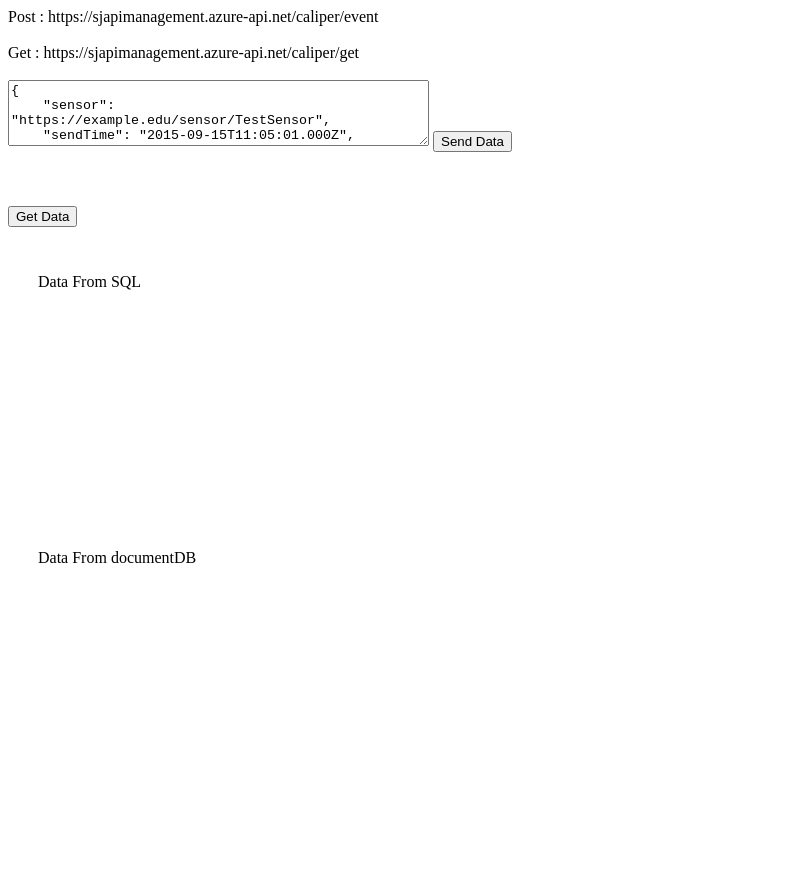
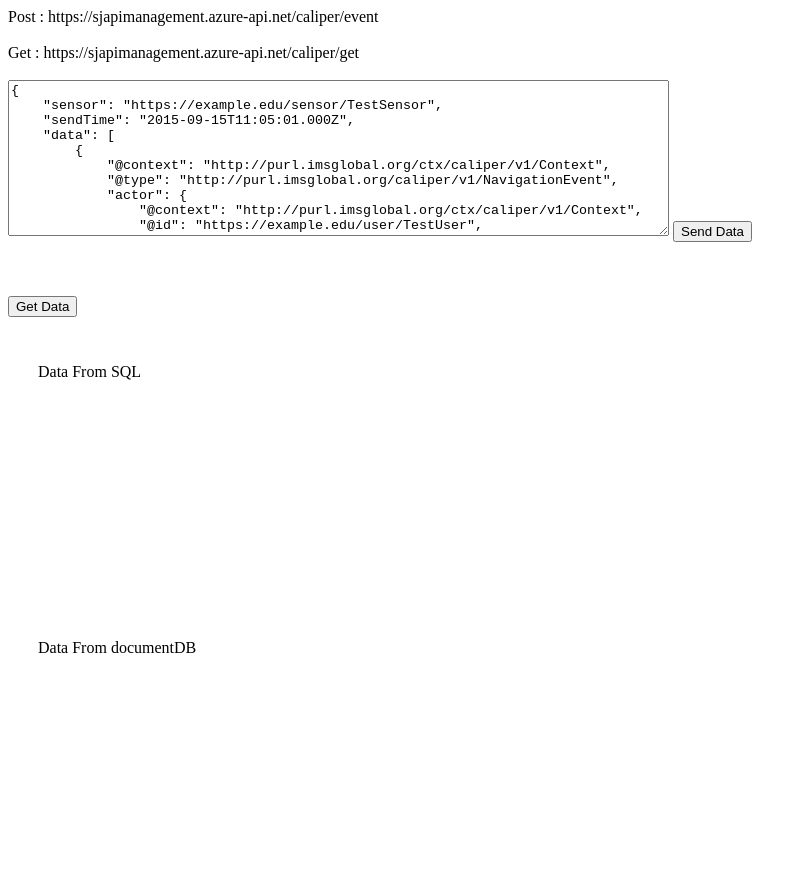
Before and after one commit to sachin03jain/helloworld, a website: page public/index.html in a window 1280 px wide. Shown: the whole page, without its empty margins (0-807 px from the left). Before the commit the page ends 800 px from the top, so only its background shows below. Drawn offline with nearby package versions, Linux system fonts and the light colour scheme.

Commit message:
change in index.html

```diff
--- a/public/index.html
+++ b/public/index.html
@@ -18,7 +18,7 @@
       <label for="data"  >Get : https://sjapimanagement.azure-api.net/caliper/get</label>
       <br/>
       <br/>
-      <textarea rows="4" cols="50" id="sendDataTextId"  spellcheck="false" autocapitalize="off" autocorrect="off" > </textarea>
+      <textarea rows="10" cols="80" id="sendDataTextId"  spellcheck="false" autocapitalize="off" autocorrect="off" > </textarea>
        <button type="button" id="sendBtnId">Send Data</button>
         <br/>
         <br/>
```
